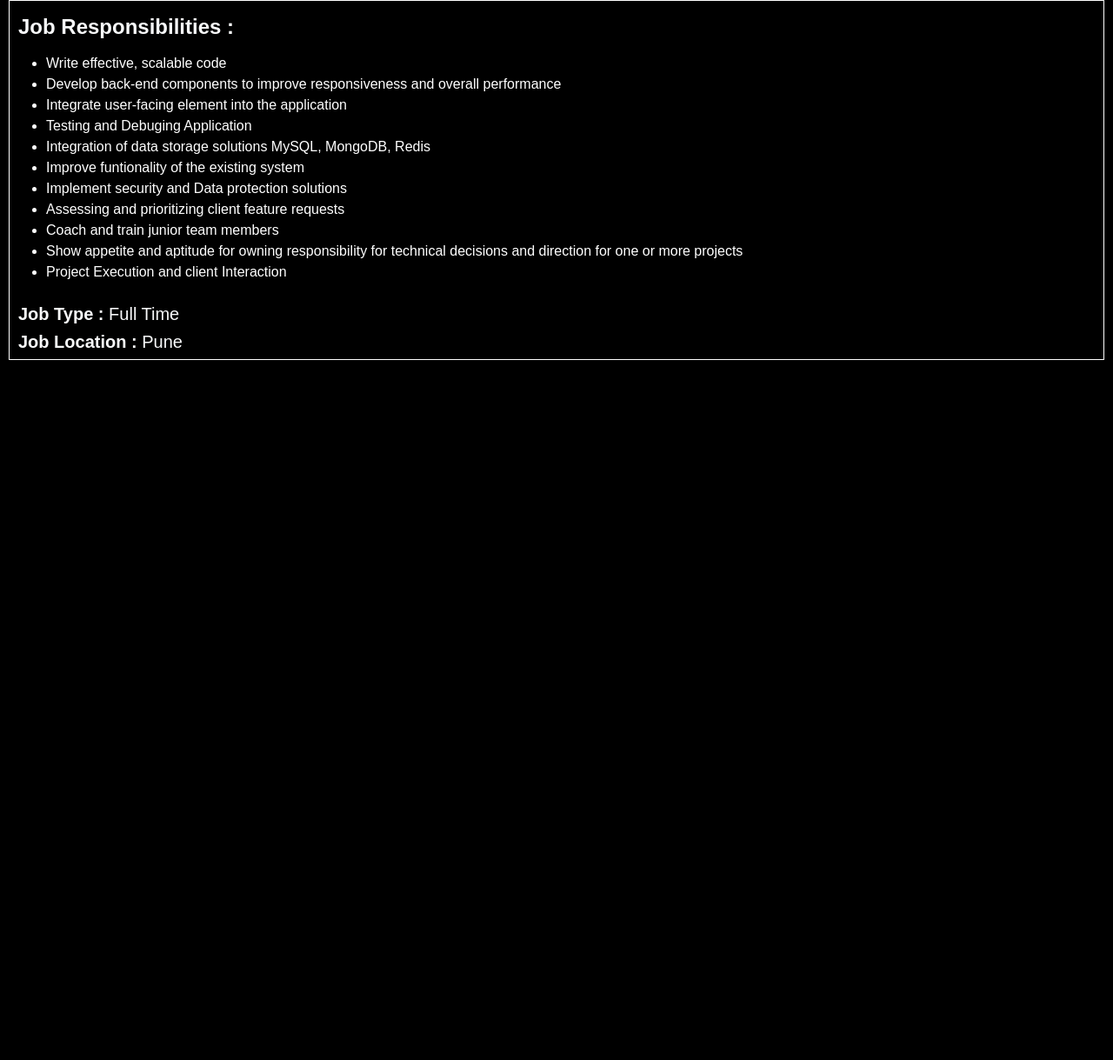
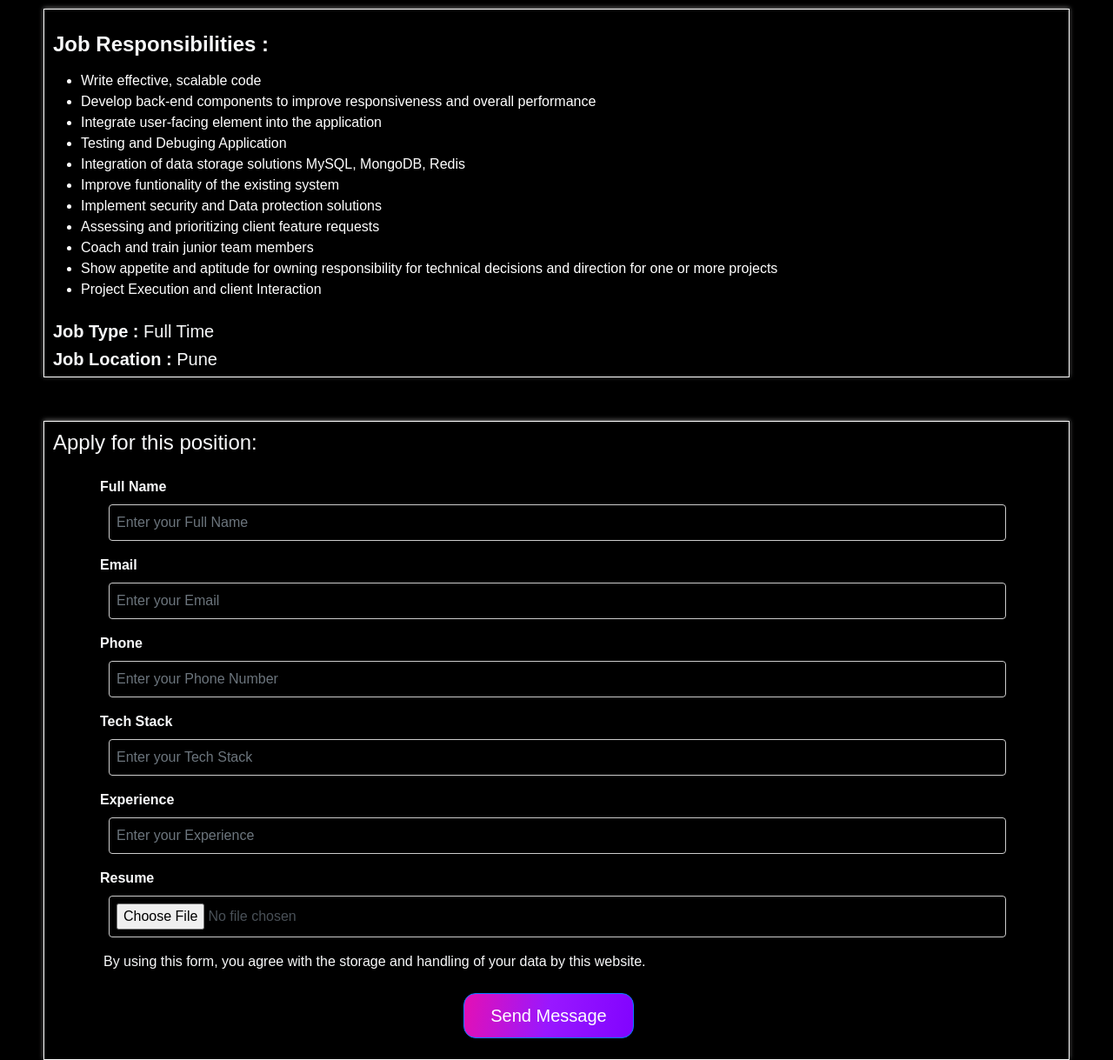
Before and after one commit to pritam-techonsy/website, a plain HTML site: page softwareDev.html in a window 1280 px wide. Shown: the part 636-1855 px from the top of the page at 87% size. Before the commit the page ends 1050 px from the top, so only its background shows below. Drawn offline with nearby package versions, Linux system fonts and the light colour scheme.

Commit message:
job apply form add

```diff
--- a/softwareDev.css
+++ b/softwareDev.css
@@ -9,8 +9,10 @@
 
 .job-description{
     margin-top: 50px;
-    margin-left: 10px;
-    margin-right:10px;
+    margin-left: 50px;
+    margin-right:50px;
+    padding-top: 10px;
     padding-left: 10px;
+    box-shadow: 0px -1px 5px rgba(253, 250, 250, 0.466);
     border: 1px solid white;
 }
--- a/softwareDev.html
+++ b/softwareDev.html
@@ -144,6 +144,62 @@
         <h5 class="text-light"><strong>Job Location : </strong>Pune</h5>
     </div>
 
+    <div class="job-description">
+        <h4 class="text-light">Apply for this position:</h4>
+        <form id="contactForm" class="container mt-5 m-sm-0">
+            <div class="row justify-content-center m-4">
+                <div class="col-md-12 col-sm-12">
+                    <div class="form-group mb-3">
+                        <label for="name" class="form-label text-light">Full Name</label>
+                        <input type="text" class="form-control" id="name" name="name" placeholder="Enter your Full Name" required>
+                    </div>
+                </div>
+                <div class="col-md-12 col-sm-12">
+                    <div class="form-group mb-3">
+                        <label for="email" class="form-label text-light">Email</label>
+                        <input type="email" class="form-control" id="email" name="email" placeholder="Enter your Email" required>
+                    </div>
+                </div>
+                <div class="col-md-12 col-sm-12">
+                    <div class="form-group mb-3">
+                        <label for="phoneNo" class="form-label text-light">Phone</label>
+                        <input type="tel" class="form-control" id="phoneNo" name="phoneNo" placeholder="Enter your Phone Number" required>
+                    </div>
+                </div>
+                <div class="col-md-12 col-sm-12">
+                    <div class="form-group mb-3">
+                        <label for="techStack" class="form-label text-light">Tech Stack</label>
+                        <input type="text" class="form-control" id="techStack" name="techStack" placeholder="Enter your Tech Stack" required>
+                    </div>
+                </div>
+                <div class="col-md-12 col-sm-12">
+                    <div class="form-group mb-3">
+                        <label for="exp" class="form-label text-light">Experience</label>
+                        <input type="text" class="form-control" id="exp" name="exp" placeholder="Enter your Experience" required>
+                    </div>
+                </div>
+                <div class="col-md-12 col-sm-12">
+                    <div class="form-group mb-3">
+                        <label for="resume" class="form-label text-light">Resume</label>
+                        <input type="file" class="form-control" id="resume" name="resume" required>
+                    </div>
+                </div>
+                <div class="col-md-12 col-sm-12">
+                    <div class="form-group mb-3">
+                        <p class="text-light mx-1">By using this form, you agree with the storage and handling of your data by this website.</p>
+                    </div>
+                </div>
+
+                <div class="row justify-content-center">
+                    <div class="col-md-auto">
+                      <button type="submit" class="btn button-head btn-primary mt-2 d-flex justify-content-center">Send Message</button>
+                    </div>
+                </div>
+            </div>
+        </form>
+    </div>
+
+
 
 </body>
 </html>
```
